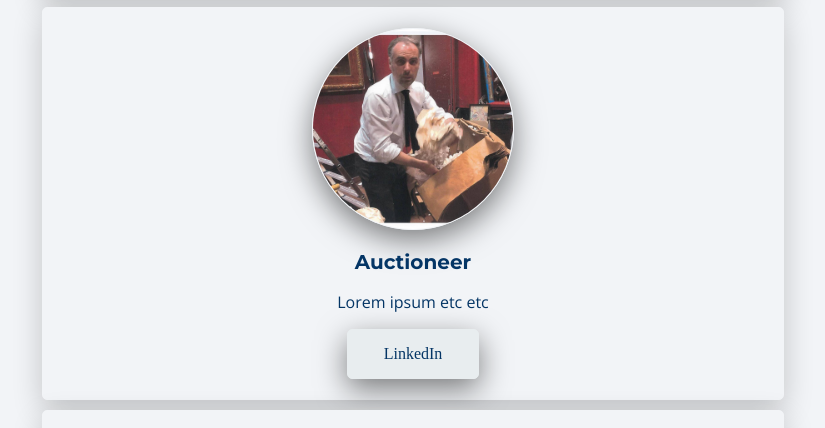
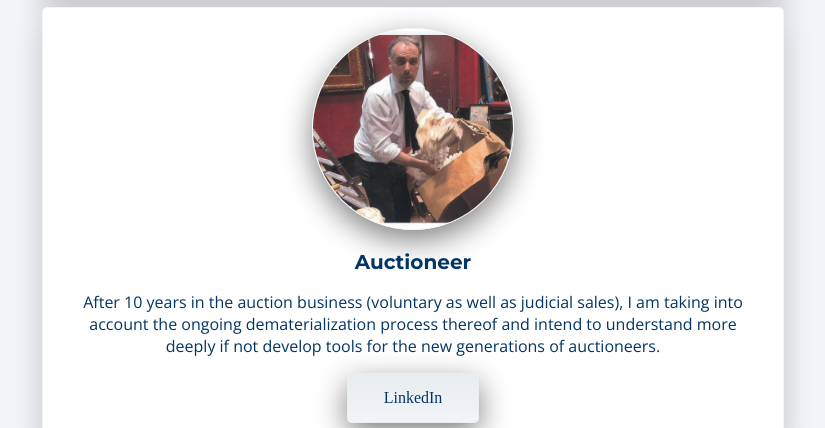
Before and after one commit to Senechalex/profile, a plain HTML site: page index.html in a window 1280 px wide. Shown: the part 136-564 px from the top of the page, without its empty margins (227-1052 px from the left). Drawn offline with nearby package versions, Linux system fonts and the light colour scheme.

Commit message:
Implement changes

```diff
--- a/index.html
+++ b/index.html
@@ -32,7 +32,7 @@
 
     <h2> Auctioneer</h2>
 
-      <p>Lorem ipsum etc etc</p>
+      <p>After 10 years in the auction business (voluntary as well as judicial sales), I am taking into account the ongoing dematerialization process thereof and intend to understand more deeply if not develop tools for the new generations of auctioneers.</p>
 
     <div class="button-blue">
     <a href="https://www.linkedin.com/in/alexandregervaislissillour/?locale=fr_FR" target="_blank" id="button-blue">LinkedIn</a>
--- a/style.css
+++ b/style.css
@@ -1,7 +1,7 @@
 @import url('https://fonts.googleapis.com/css?family=Montserrat:300,400,700|Open+Sans:300,400,700|Roboto:300,400,700');
 
 .card {
-  background: #f2f4f7;
+  background: #fefffe;
   width: 700px;
   margin: 10px auto;
   border: 1px solid #f2f4f7;
@@ -91,7 +91,8 @@ i {
  }
 
  .button-blue {
-  background: #e8edef;
+  background: linear-gradient(#e8edef, #f2f4f7);
+
   width: 100px;
   border: 1px solid #e8edef;
   border-radius: 5px;
```
